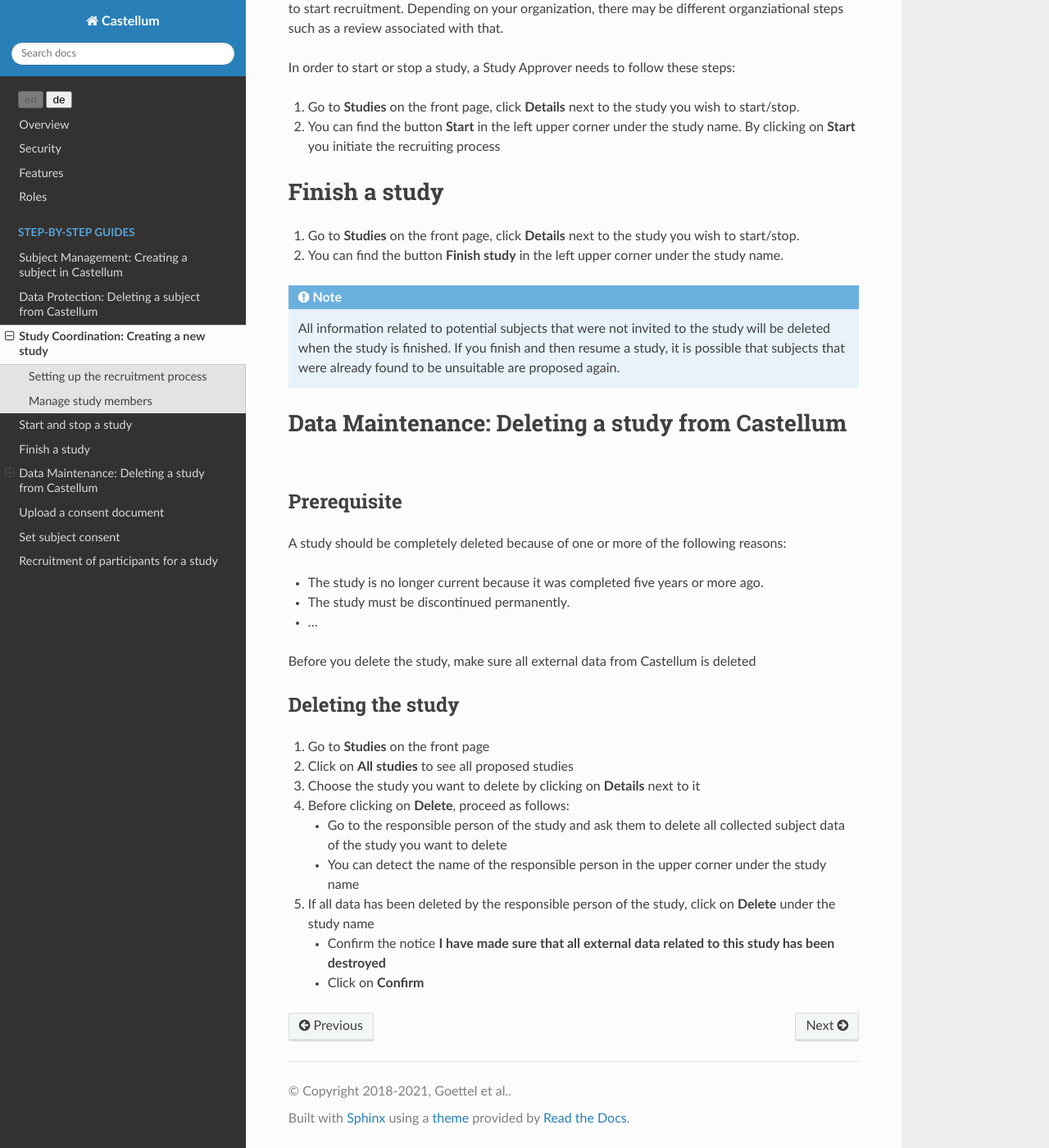
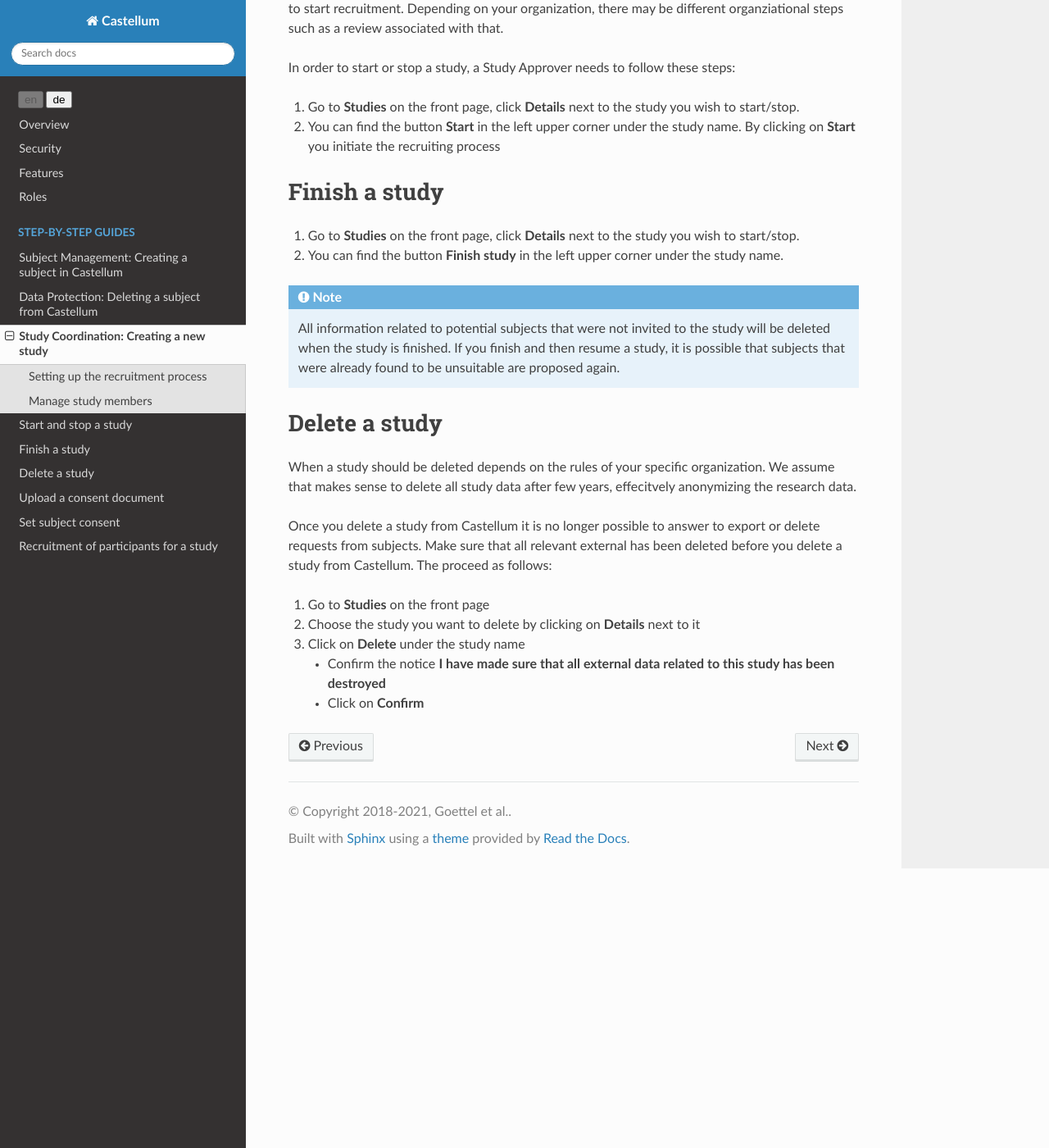
Before and after one commit to DouglasNeuroInformatics/castellum, a Sphinx documentation site: the page built from source/guides/study-management.rst, in a window 1280 px wide and 1400 px high, scrolled down 3126 px. Shown: the whole window at 82% size. Built offline with Sphinx 7.4.7 and the Read the Docs theme 2.0.0, drawn with Linux system fonts in a browser that asks for light colours.

Commit message:
refactor delete study guide

```diff
--- a/source/guides/study-management.rst
+++ b/source/guides/study-management.rst
@@ -205,40 +205,23 @@ Finish a study
 
 .. _study-delete:
 
-Data Maintenance: Deleting a study from Castellum
-=================================================
+Delete a study
+==============
 
-Prerequisite
-------------
+When a study should be deleted depends on the rules of your specific
+organization. We assume that makes sense to delete all study data after few
+years, effecitvely anonymizing the research data.
 
-A study should be completely deleted because of one or more of the following
-reasons:
-
--   The study is no longer current because it was completed five years or
-    more ago.
--   The study must be discontinued permanently.
--   ...
-
-Before you delete the study, make sure all external data from Castellum is deleted
-
-Deleting the study
-------------------
+Once you delete a study from Castellum it is no longer possible to answer to
+export or delete requests from subjects. Make sure that all relevant external
+has been deleted before you delete a study from Castellum. The proceed as
+follows:
 
 1.  Go to **Studies** on the front page
 
-2.  Click on **All studies** to see all proposed studies
+2.  Choose the study you want to delete by clicking on **Details** next to it
 
-3.  Choose the study you want to delete by clicking on **Details** next to it
-
-4.  Before clicking on **Delete**, proceed as follows:
-
-    -   Go to the responsible person of the study and ask them to delete all
-        collected subject data of the study you want to delete
-    -   You can detect the name of the responsible person in the upper corner under
-        the study name
-
-5.  If all data has been deleted by the responsible person of the study, click on
-    **Delete** under the study name
+3.  Click on **Delete** under the study name
 
     -   Confirm the notice **I have made sure that all external data related to
         this study has been destroyed**
```
